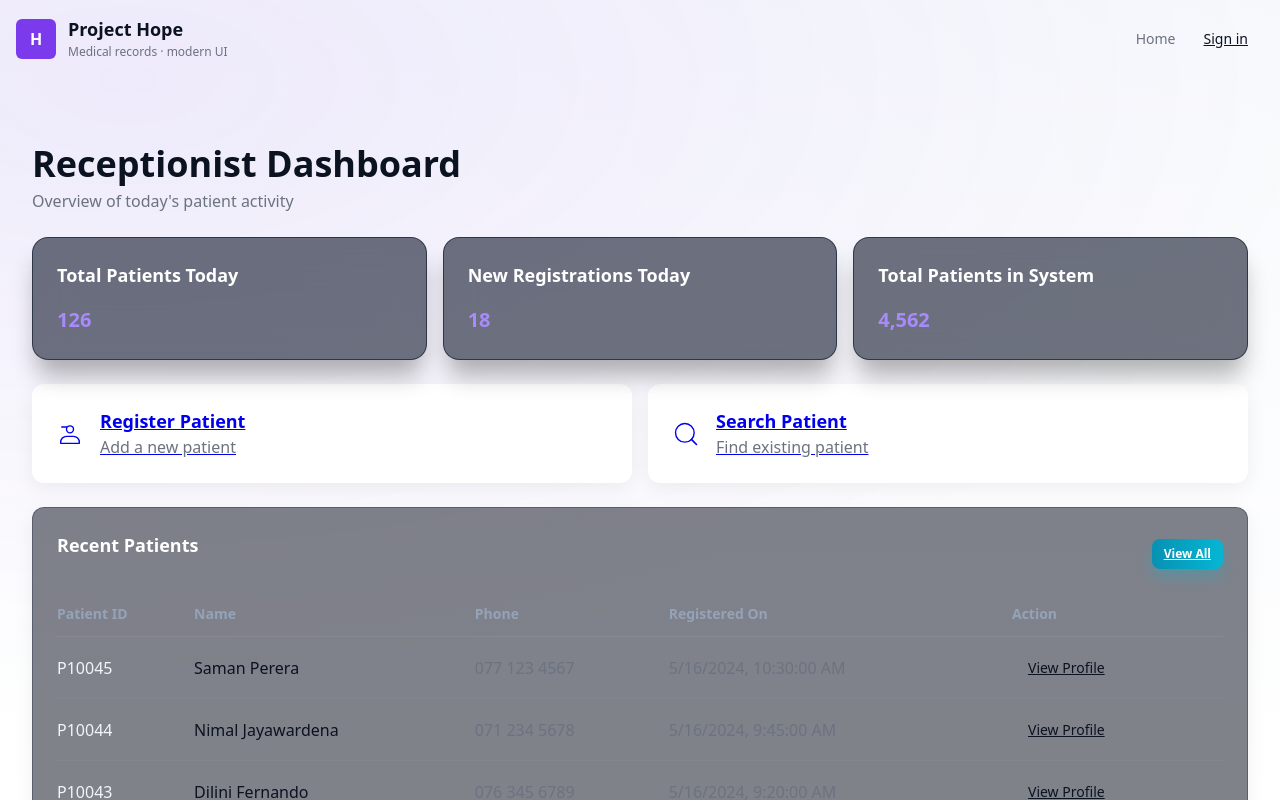
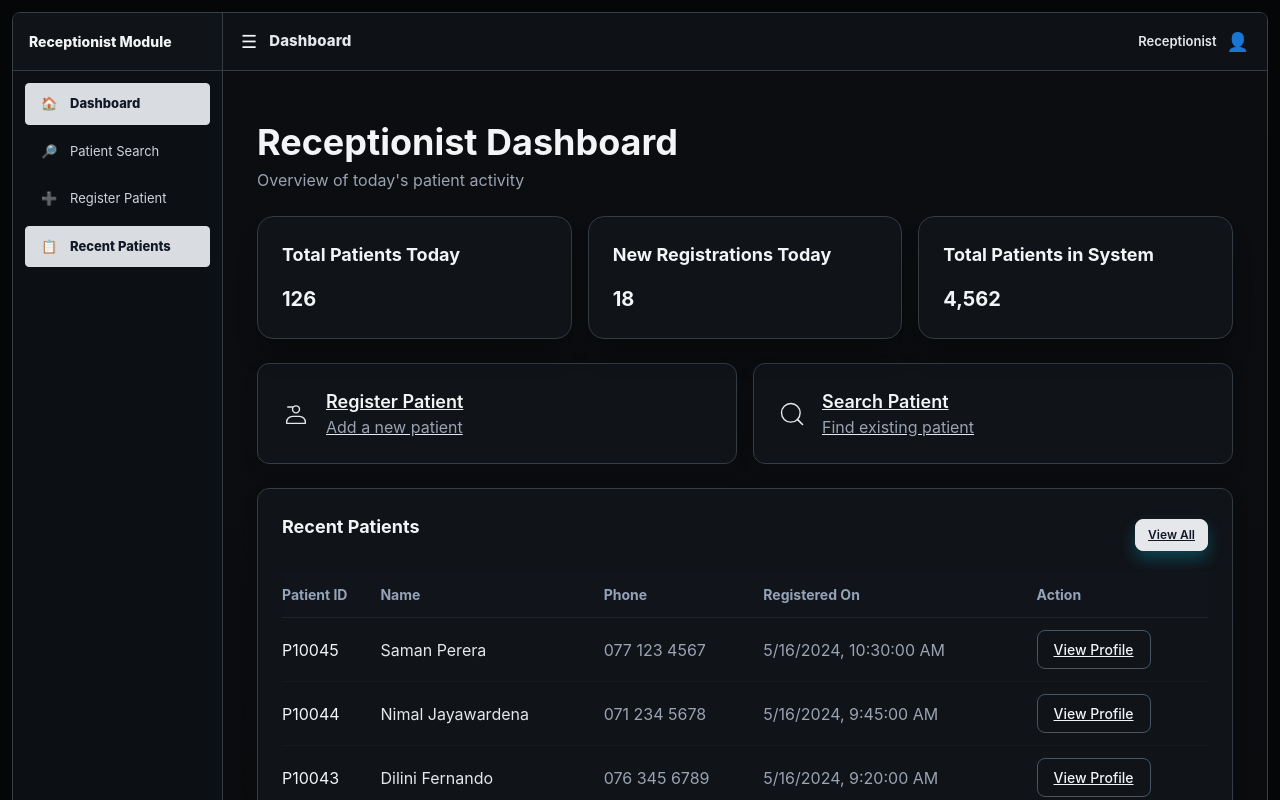
Before and after one commit to HORIZONIX-1/medicare, a Next.js app in the folder frontend/: page /receptionist/dashboard in a window 1280 px wide. Shown: the top 800 px of the page. Built offline with nearby package versions, Linux system fonts and the light colour scheme.

Commit message:
feat: Added navbar to the Receptionist dashboard

```diff
--- a/frontend/app/receptionist/dashboard/page.tsx
+++ b/frontend/app/receptionist/dashboard/page.tsx
@@ -1,5 +1,6 @@
 import React from "react";
 import ReceptionistDashboard from "../../../components/receptionist/ReceptionistDashboard";
+import ReceptionistShell from "../../../components/receptionist/ReceptionistShell";
 
 export const metadata = {
   title: "Receptionist Dashboard",
@@ -7,8 +8,8 @@ export const metadata = {
 
 export default function DashboardPage() {
   return (
-    <main>
+    <ReceptionistShell title="Dashboard">
       <ReceptionistDashboard />
-    </main>
+    </ReceptionistShell>
   );
 }
--- /dev/null
+++ b/frontend/components/receptionist/ReceptionistShell.tsx
@@ -0,0 +1,127 @@
+"use client";
+
+import Link from "next/link";
+import { usePathname, useRouter } from "next/navigation";
+import React, { ReactNode, useEffect, useState } from "react";
+
+type Props = { children: ReactNode; title?: string };
+
+const navItems = [
+  { label: "Dashboard", href: "/receptionist/dashboard", icon: "🏠" },
+  { label: "Patient Search", href: "/receptionist/patients", icon: "🔎" },
+  { label: "Register Patient", href: "/receptionist/patients/register", icon: "➕" },
+  { label: "Recent Patients", href: "/receptionist/dashboard", icon: "📋" },
+];
+
+export default function ReceptionistShell({ children, title }: Props) {
+  const pathname = usePathname();
+  const router = useRouter();
+  const [name, setName] = useState("");
+
+  useEffect(() => {
+    try {
+      const raw = localStorage.getItem("user");
+      if (raw) {
+        const u = JSON.parse(raw);
+        setName(u.name || "Receptionist");
+      }
+    } catch (_) {}
+  }, []);
+
+  const handleLogout = (e: React.MouseEvent) => {
+    e.preventDefault();
+    localStorage.removeItem("token");
+    localStorage.removeItem("user");
+    router.push("/");
+  };
+
+  return (
+    <div>
+      <style>{shellStyles}</style>
+      <div className="rec-frame">
+        <div className="rec-root">
+          <aside className="rec-sidebar">
+            <div className="rec-brand">
+              <div className="rec-brand-title">Receptionist Module</div>
+            </div>
+
+            <nav className="rec-nav" aria-label="Receptionist navigation">
+              {navItems.map((item) => {
+                const active = pathname === item.href || pathname?.startsWith(item.href + "/");
+                return (
+                  <Link key={item.href} href={item.href} className={`rec-nav-link ${active ? "active" : ""}`}>
+                    <span className="rec-nav-icon">{item.icon}</span>
+                    <span>{item.label}</span>
+                  </Link>
+                );
+              })}
+            </nav>
+
+            <div className="rec-footer">
+              <a href="#" onClick={handleLogout} className="rec-nav-link">
+                <span className="rec-nav-icon">⎋</span>
+                <span>Logout</span>
+              </a>
+            </div>
+          </aside>
+
+          <div className="rec-main">
+            <header className="rec-topbar">
+              <div className="rec-top-left">
+                <button className="rec-menu-btn" aria-hidden>
+                  ☰
+                </button>
+                <div className="rec-top-title">{title || "Dashboard"}</div>
+              </div>
+              <div className="rec-top-right">
+                <div className="rec-user">
+                  <span>{name || "Receptionist"}</span>
+                  <span className="rec-user-icon">👤</span>
+                </div>
+              </div>
+            </header>
+
+            <main className="rec-content">{children}</main>
+          </div>
+        </div>
+      </div>
+    </div>
+  );
+}
+
+const shellStyles = `
+.rec-frame{position:fixed;inset:0;background:#050608;padding:12px;box-sizing:border-box}
+.rec-root{display:flex;min-height:100%;width:100%;font-family:Inter,system-ui,Segoe UI,Roboto,Helvetica,Arial;background:#0b0d10;border:1px solid #3a3f46;border-radius:8px;overflow:hidden;color:#e5e7eb}
+.rec-sidebar{width:210px;background:#0c0f14;border-right:1px solid #353b43;display:flex;flex-direction:column}
+.rec-brand{height:58px;display:flex;align-items:center;padding:0 16px;border-bottom:1px solid #353b43;background:#101318}
+.rec-brand-title{font-weight:800;color:#f3f4f6;font-size:14px}
+.rec-nav{padding:12px}
+.rec-nav-link{display:flex;align-items:center;gap:10px;padding:10px 12px;border-radius:4px;color:#d1d5db;text-decoration:none;margin-bottom:6px;border:1px solid transparent;font-size:13px}
+.rec-nav-link:hover{background:#131722;border-color:#2f3540}
+.rec-nav-link.active{background:#d9dce1;color:#111827;font-weight:800;border-color:#d9dce1}
+.rec-nav-icon{width:22px;text-align:center;flex:0 0 auto}
+.rec-footer{margin-top:auto;padding:12px;border-top:1px solid #353b43;background:#0b0d10}
+.rec-main{flex:1;min-width:0;display:flex;flex-direction:column;background:#0b0d10}
+.rec-topbar{height:58px;display:flex;align-items:center;justify-content:space-between;padding:0 18px;border-bottom:1px solid #353b43;background:#0e1116;color:#e5e7eb}
+.rec-top-left{display:flex;align-items:center;gap:12px}
+.rec-menu-btn{background:transparent;border:0;font-size:18px;color:#f3f4f6;line-height:1;cursor:pointer}
+.rec-top-title{font-size:15px;font-weight:800;letter-spacing:.01em}
+.rec-top-right{display:flex;align-items:center}
+.rec-user{display:flex;align-items:center;gap:10px;color:#e5e7eb;font-size:13px;font-weight:600}
+.rec-user-icon{font-size:18px}
+.rec-content{padding:18px;flex:1;min-width:0;background:linear-gradient(180deg,#0b0d10 0%,#090b0d 100%)}
+.rec-content .card,.rec-content .card-modern,.rec-content .card-dark{background:#101318 !important;border:1px solid #353b43 !important;color:#e5e7eb !important}
+.rec-content .card-title,.rec-content .card-number,.rec-content .text-slate-100,.rec-content .text-lg,.rec-content .font-semibold,.rec-content .font-bold,.rec-content h1,.rec-content h2,.rec-content h3,.rec-content h4{color:#f3f4f6 !important}
+.rec-content .muted{color:#9aa3b2 !important}
+.rec-content .btn{background:#1a1f27 !important;border:1px solid #4a5563 !important;color:#f5f7fa !important}
+.rec-content .btn:hover{background:#242b36 !important}
+.rec-content .btn-primary,.rec-content .btn-cyan{background:#e5e7eb !important;border-color:#e5e7eb !important;color:#111827 !important}
+.rec-content .btn-ghost,.rec-content .btn-outline{background:transparent !important;border:1px solid #4a5563 !important;color:#f3f4f6 !important}
+.rec-content .input,.rec-content .input-bordered{background:#101318 !important;border:1px solid #4a5563 !important;color:#f3f4f6 !important}
+.rec-content .input::placeholder{color:#7d8594}
+.rec-content table{color:#e5e7eb}
+.rec-content th,.rec-content td{border-color:#353b43 !important}
+.rec-content thead tr{background:#11151b}
+.rec-content tbody tr:hover{background:#11151b}
+@media (max-width:800px){.rec-frame{padding:0}.rec-root{border-radius:0}.rec-sidebar{display:none}.rec-top-left .rec-menu-btn{display:block}}
+`;
```
Also changed, not shown: frontend/app/receptionist/patients/page.tsx (+6 -5 lines).
